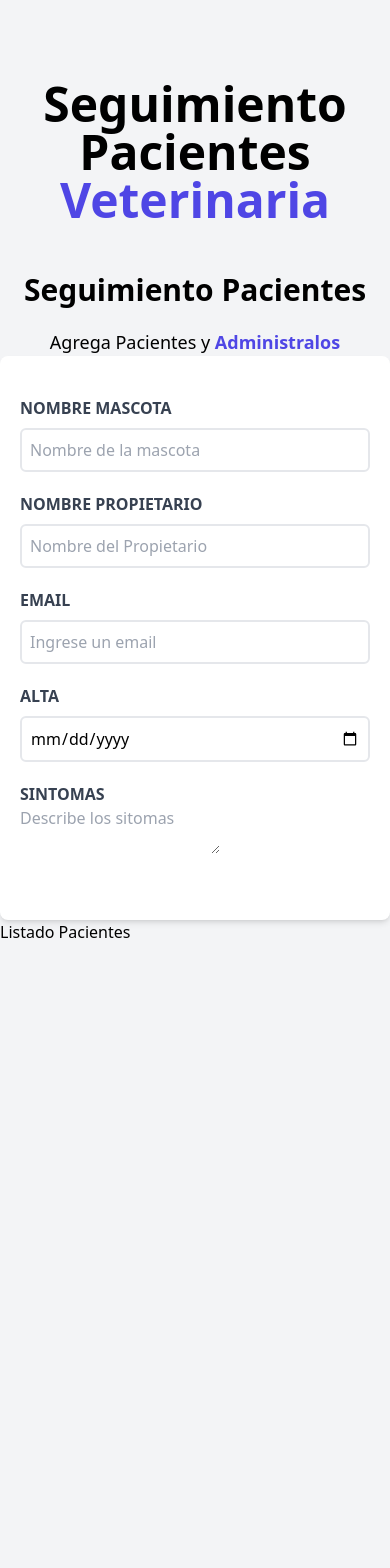
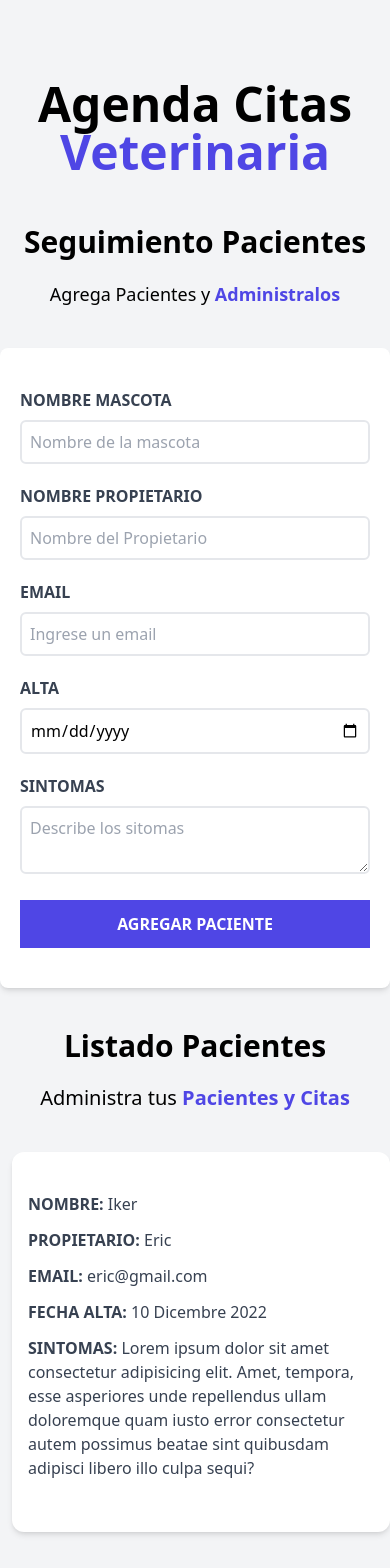
Before and after one commit to ericseparovic/citas-veterinaria, a React (Vite) app: page / in a window 390 px wide. Shown: the top 1568 px of the page. Before the commit the page ends 944 px from the top, so only its background shows below. Built offline with nearby package versions, Linux system fonts and the light colour scheme.

Commit message:
Add Paciente component

```diff
--- a/src/App.css
+++ /dev/null
@@ -1,41 +0,0 @@
-#root {
-  max-width: 1280px;
-  margin: 0 auto;
-  padding: 2rem;
-  text-align: center;
-}
-
-.logo {
-  height: 6em;
-  padding: 1.5em;
-  will-change: filter;
-}
-.logo:hover {
-  filter: drop-shadow(0 0 2em #646cffaa);
-}
-.logo.react:hover {
-  filter: drop-shadow(0 0 2em #61dafbaa);
-}
-
-@keyframes logo-spin {
-  from {
-    transform: rotate(0deg);
-  }
-  to {
-    transform: rotate(360deg);
-  }
-}
-
-@media (prefers-reduced-motion: no-preference) {
-  a:nth-of-type(2) .logo {
-    animation: logo-spin infinite 20s linear;
-  }
-}
-
-.card {
-  padding: 2em;
-}
-
-.read-the-docs {
-  color: #888;
-}
--- a/src/Components/Formulario.jsx
+++ b/src/Components/Formulario.jsx
@@ -7,7 +7,7 @@ function Formulario() {
         <span className="text-indigo-600 font-bold mb-10">Administralos</span>
       </p>
 
-      <form className="bg-white shadow-md rounded-lg py-10 px-5">
+      <form className="bg-white shadow-md rounded-lg py-10 px-5 mt-10 mb-10">
         <div className="mb-5">
           <label
             className="block text-gray-700 uppercase font-bold"
@@ -71,8 +71,17 @@ function Formulario() {
           >
             Sintomas
           </label>
-          <textarea id="sintomas" placeholder="Describe los sitomas" />
+          <textarea
+            id="sintomas"
+            placeholder="Describe los sitomas"
+            className="border-2 w-full p-2 mt-2 placeholder-gray-400 rounded-md"
+          />
         </div>
+        <input
+          type="submit"
+          className="bg-indigo-600 hover:bg-indigo-700 cursor-pointer w-full p-3 text-white uppercase font-bold transition-all"
+          value="Agregar paciente"
+        />
       </form>
     </div>
   );
--- a/src/Components/Header.jsx
+++ b/src/Components/Header.jsx
@@ -2,8 +2,7 @@ function Header() {
   return (
     <header>
       <h1 className="font-black text-5xl text-center md:w-2/3 mx-auto">
-        Seguimiento Pacientes{" "}
-        <span className="text-indigo-600">Veterinaria</span>
+        Agenda Citas <span className="text-indigo-600">Veterinaria</span>
       </h1>
     </header>
   );
--- a/src/Components/ListadoPacientes.jsx
+++ b/src/Components/ListadoPacientes.jsx
@@ -1,7 +1,20 @@
+import Paciente from "./Paciente";
+
 function ListadoPacientes() {
   return (
-    <div className="w-1/2 lg:w-3/5">
-      <h2>Listado Pacientes</h2>
+    <div className="md:w-1/2 lg:w-3/5 md:h-screen overflow-scroll">
+      <h2 className="font-black text-3xl text-center">Listado Pacientes</h2>
+
+      <p className="text-xl mt-5 text-center  ">
+        Administra tus{" "}
+        <span className="text-indigo-600 font-bold">Pacientes y Citas</span>
+      </p>
+
+      <Paciente />
+      <Paciente />
+      <Paciente />
+      <Paciente />
+      <Paciente />
     </div>
   );
 }
--- /dev/null
+++ b/src/Components/Paciente.jsx
@@ -0,0 +1,32 @@
+function Paciente() {
+  return (
+    <div className="mt-10 bg-white ml-3 shadow-md px-4 py-10 rounded-xl">
+      <p className="font-bold mb-3 text-gray-700 uppercase">
+        Nombre: <span className="font-normal normal-case">Iker</span>
+      </p>
+      <p className="font-bold mb-3 text-gray-700 uppercase">
+        Propietario: <span className="font-normal normal-case">Eric</span>
+      </p>
+      <p className="font-bold mb-3 text-gray-700 uppercase">
+        Email: <span className="font-normal normal-case">eric@gmail.com</span>
+      </p>
+      <p className="font-bold mb-3 text-gray-700 uppercase">
+        Fecha Alta:{" "}
+        <span className="font-normal normal-case">10 Dicembre 2022</span>
+      </p>
+
+      <p className="font-bold mb-3 text-gray-700 uppercase">
+        Sintomas:{" "}
+        <span className="font-normal normal-case">
+          {" "}
+          Lorem ipsum dolor sit amet consectetur adipisicing elit. Amet,
+          tempora, esse asperiores unde repellendus ullam doloremque quam iusto
+          error consectetur autem possimus beatae sint quibusdam adipisci libero
+          illo culpa sequi?
+        </span>
+      </p>
+    </div>
+  );
+}
+
+export default Paciente;
```
